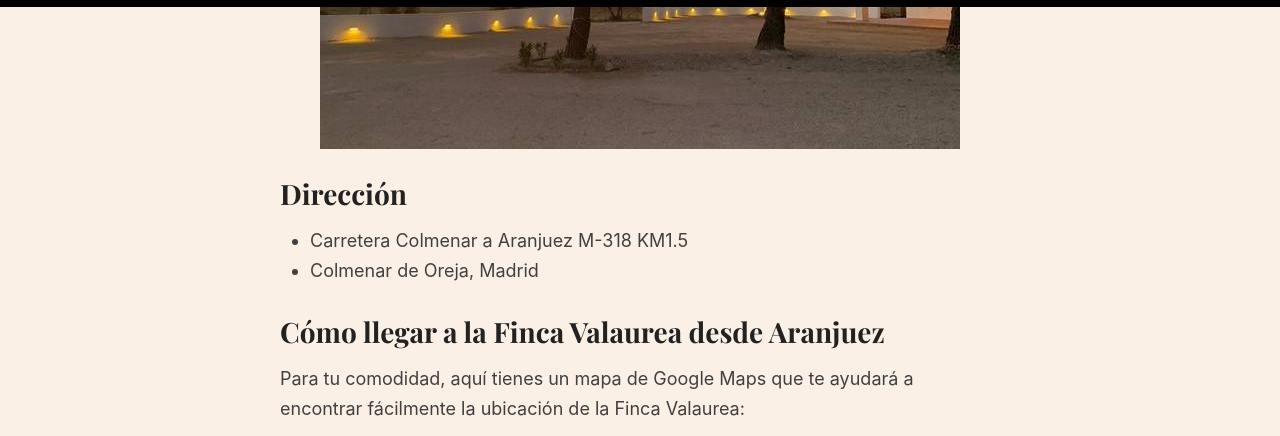
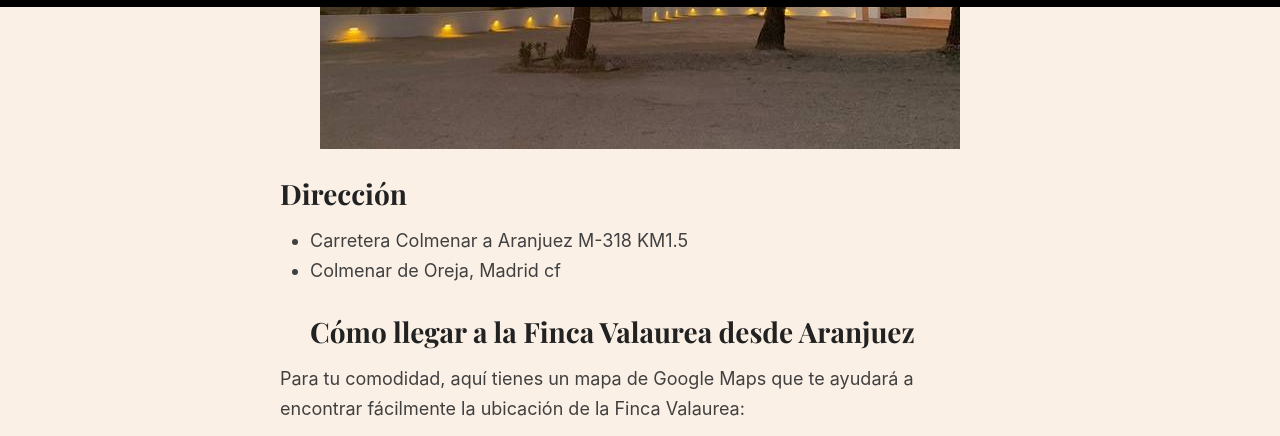
Before and after one commit to boda-paula-y-eduardo/boda-paula-eduardo, a Jekyll site: the page built from _pages/lugar.md, in a window 1280 px wide and 900 px high, scrolled down 925 px, cut to the strip 0-436 px from the top of the window. Built offline with Jekyll 4.4.1, drawn with Linux system fonts in a browser that asks for light colours.

```diff
--- a/_pages/lugar.md
+++ b/_pages/lugar.md
@@ -16,8 +16,7 @@ La celebración tendrá lugar en la hermosa **Finca Valaurea**, ubicada a 15 min
 
 - Carretera Colmenar a Aranjuez M-318 KM1.5
 - Colmenar de Oreja, Madrid
-
-
+cf
 ### Cómo llegar a la Finca Valaurea desde Aranjuez
 
 Para tu comodidad, aquí tienes un mapa de Google Maps que te ayudará a encontrar fácilmente la ubicación de la Finca Valaurea:
```
Also changed, not shown: _pages/alojamiento.md (+2 -1 lines), _pages/el-evento.md (+2 -0 lines), images/novios.jpg (added).
